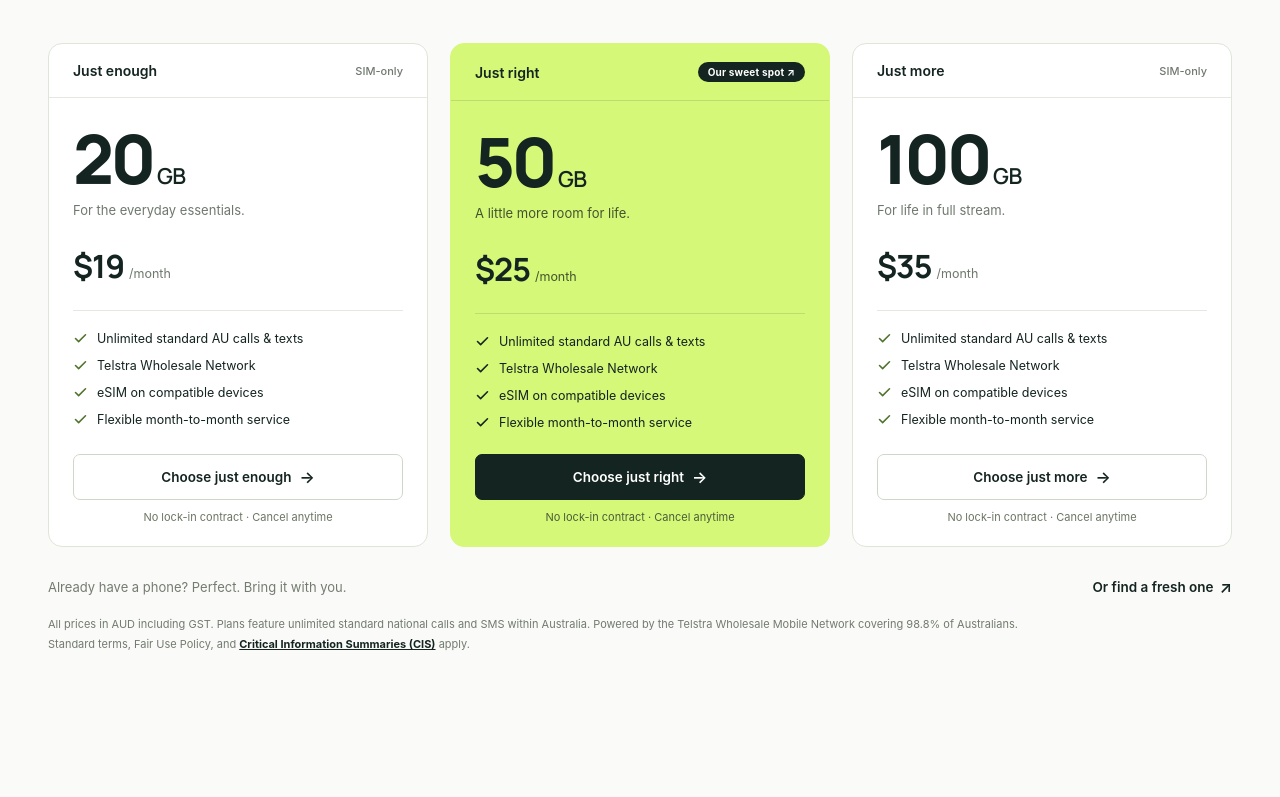
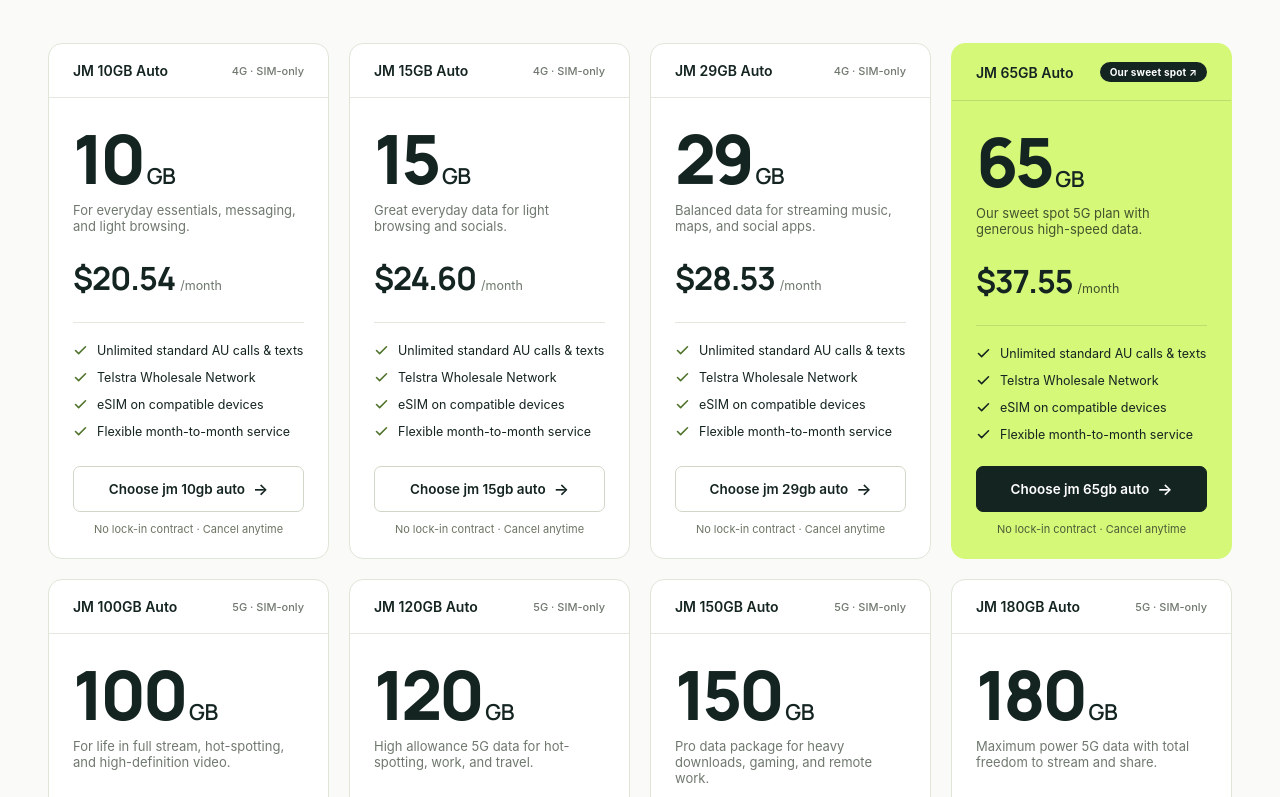
Before and after one commit to macworldgithub/just-mobile-development-FE, a Next.js app: page / in a window 1280 px wide. Shown: the part 1343-2140 px from the top of the page. Built offline with nearby package versions, Linux system fonts and the light colour scheme; no server answers; a web font is replaced by a local one.

Commit message:
feat(plans): update plans to official carrier rates and 8-tier lineup from bele-app.plans.json

```diff
--- a/src/app/account/account.module.css
+++ b/src/app/account/account.module.css
@@ -399,10 +399,10 @@
   box-shadow: 0 2px 6px rgba(0, 0, 0, 0.08);
 }
 
-/* 3 Plan Cards in Grid */
+/* Plan Cards in Grid */
 .portalPlansGrid {
   display: grid;
-  grid-template-columns: repeat(3, 1fr);
+  grid-template-columns: repeat(auto-fit, minmax(220px, 1fr));
   gap: 14px;
   margin-bottom: 22px;
 }
--- a/src/app/page.tsx
+++ b/src/app/page.tsx
@@ -107,9 +107,9 @@ export default function Home() {
   const handleShowActivationQr = () => {
     setOrderConfig({
       handset: HANDSETS[0],
-      plan: MOBILE_PLANS[1],
+      plan: MOBILE_PLANS[3],
       paymentMode: 'phone_and_plan',
-      repayments: calculateRepayments(2399, 24, 25, 25),
+      repayments: calculateRepayments(2399, 24, 37.55, 37.55),
     });
     setOrderModalOpen(true);
   };
--- a/src/components/AccountDrawer.tsx
+++ b/src/components/AccountDrawer.tsx
@@ -67,7 +67,7 @@ export default function AccountDrawer({
 
             <div className={styles.planDetailsRow}>
               <span className={styles.planLabel}>Plan:</span>
-              <strong className={styles.planValue}>50GB Just right ($25.00/mth)</strong>
+              <strong className={styles.planValue}>JM 65GB Auto ($37.55/mth)</strong>
             </div>
 
             {/* Monthly Data Meter */}
--- a/src/components/BeleChatWidget.tsx
+++ b/src/components/BeleChatWidget.tsx
@@ -73,7 +73,7 @@ export default function BeleChatWidget({ isOpen: controlledOpen, onToggle }: Bel
           {
             role: 'assistant',
             content:
-              "I'm here to help! Our plans start from $19/mth for 20GB, $25 for 50GB, and $35 for 100GB on the Telstra Wholesale Network.",
+              "I'm here to help! Our plans start from $20.54/mth (10GB) up to $67.00/mth (180GB) on the Telstra Wholesale Network.",
           },
         ]);
       }
--- a/src/components/BeleSection.tsx
+++ b/src/components/BeleSection.tsx
@@ -53,7 +53,7 @@ export default function BeleSection() {
           {
             role: 'assistant',
             content:
-              "I'm here to help! Our plans start from $19/mth for 20GB, $25 for 50GB, and $35 for 100GB on the Telstra Wholesale Network.",
+              "I'm here to help! Our plans start from $20.54/mth (10GB) up to $67.00/mth (180GB) on the Telstra Wholesale Network.",
           },
         ]);
       }
--- a/src/components/CisModal.tsx
+++ b/src/components/CisModal.tsx
@@ -7,47 +7,94 @@ import styles from './CisModal.module.css';
 interface CisModalProps {
   isOpen: boolean;
   onClose: () => void;
-  defaultPlan?: '20gb' | '50gb' | '100gb';
+  defaultPlan?: string;
 }
 
 interface PlanCisDetails {
-  id: '20gb' | '50gb' | '100gb';
+  id: string;
   name: string;
   monthlyFee: number;
   dataGb: number;
   costPerGb: number;
+  network: string;
+  tier?: string;
 }
 
 const PLAN_DATA: Record<string, PlanCisDetails> = {
-  '20gb': {
-    id: '20gb',
-    name: '20GB Just enough Plan',
-    monthlyFee: 19,
-    dataGb: 20,
-    costPerGb: 0.95,
+  '10gb': {
+    id: '10gb',
+    name: 'JM 10GB Auto',
+    monthlyFee: 20.54,
+    dataGb: 10,
+    costPerGb: 2.05,
+    network: '4G LTE',
   },
-  '50gb': {
-    id: '50gb',
-    name: '50GB Just right Plan',
-    monthlyFee: 25,
-    dataGb: 50,
-    costPerGb: 0.50,
+  '15gb': {
+    id: '15gb',
+    name: 'JM 15GB Auto',
+    monthlyFee: 24.60,
+    dataGb: 15,
+    costPerGb: 1.64,
+    network: '4G LTE',
+  },
+  '29gb': {
+    id: '29gb',
+    name: 'JM 29GB Auto',
+    monthlyFee: 28.53,
+    dataGb: 29,
+    costPerGb: 0.98,
+    network: '4G LTE',
+  },
+  '65gb': {
+    id: '65gb',
+    name: 'JM 65GB Auto',
+    monthlyFee: 37.55,
+    dataGb: 65,
+    costPerGb: 0.58,
+    network: '5G Ultra',
   },
   '100gb': {
     id: '100gb',
-    name: '100GB Just heaps Plan',
-    monthlyFee: 35,
+    name: 'JM 100GB Auto',
+    monthlyFee: 46.40,
     dataGb: 100,
-    costPerGb: 0.35,
+    costPerGb: 0.46,
+    network: '5G Ultra',
+  },
+  '120gb': {
+    id: '120gb',
+    name: 'JM 120GB Auto',
+    monthlyFee: 54.86,
+    dataGb: 120,
+    costPerGb: 0.46,
+    network: '5G Ultra',
+  },
+  '150gb': {
+    id: '150gb',
+    name: 'JM 150GB Auto',
+    monthlyFee: 59.89,
+    dataGb: 150,
+    costPerGb: 0.40,
+    network: '5G Ultra',
+  },
+  '180gb': {
+    id: '180gb',
+    name: 'JM 180GB Auto',
+    monthlyFee: 67.00,
+    dataGb: 180,
+    costPerGb: 0.37,
+    network: '5G Ultra',
   },
 };
 
-export default function CisModal({ isOpen, onClose, defaultPlan = '50gb' }: CisModalProps) {
-  const [selectedPlanKey, setSelectedPlanKey] = useState<'20gb' | '50gb' | '100gb'>(defaultPlan);
+export default function CisModal({ isOpen, onClose, defaultPlan = '65gb' }: CisModalProps) {
+  const normalizedKey = defaultPlan.toLowerCase().replace(/[^0-9a-z]/g, '');
+  const initialKey = PLAN_DATA[normalizedKey] ? normalizedKey : '65gb';
+  const [selectedPlanKey, setSelectedPlanKey] = useState<string>(initialKey);
 
   if (!isOpen) return null;
 
-  const plan = PLAN_DATA[selectedPlanKey];
+  const plan = PLAN_DATA[selectedPlanKey] || PLAN_DATA['65gb'];
 
   return (
     <div className={styles.overlay} onClick={onClose} role="dialog" aria-modal="true">
@@ -67,119 +114,94 @@ export default function CisModal({ isOpen, onClose, defaultPlan = '50gb' }: CisM
         </div>
 
         {/* Plan Switcher Tabs */}
-        <div className={styles.tabRow}>
-          <button
-            type="button"
-            className={`${styles.tabBtn} ${selectedPlanKey === '20gb' ? styles.activeTab : ''}`}
-            onClick={() => setSelectedPlanKey('20gb')}
-          >
-            20GB ($19/mth)
-          </button>
-          <button
-            type="button"
-            className={`${styles.tabBtn} ${selectedPlanKey === '50gb' ? styles.activeTab : ''}`}
-            onClick={() => setSelectedPlanKey('50gb')}
-          >
-            50GB ($25/mth)
-          </button>
-          <button
-            type="button"
-            className={`${styles.tabBtn} ${selectedPlanKey === '100gb' ? styles.activeTab : ''}`}
-            onClick={() => setSelectedPlanKey('100gb')}
-          >
-            100GB ($35/mth)
-          </button>
+        <div className={styles.tabRow} style={{ flexWrap: 'wrap', gap: '6px' }}>
+          {Object.entries(PLAN_DATA).map(([key, p]) => (
+            <button
+              key={key}
+              type="button"
+              className={`${styles.tabBtn} ${selectedPlanKey === key ? styles.activeTab : ''}`}
+              onClick={() => setSelectedPlanKey(key)}
+            >
+              {p.tier || `${p.dataGb}GB`} (${p.monthlyFee.toFixed(2)}/mth)
+            </button>
+          ))}
         </div>
 
-        {/* Scrollable Body */}
-        <div className={styles.contentBody}>
-          {/* Section 1: Information About The Service */}
-          <div className={styles.section}>
-            <div className={styles.sectionHeader}>
-              <span>📋 1. Information About The Service</span>
-            </div>
-            <p>
-              <strong>Service Description:</strong> JustMobile SIM-only mobile phone service provides access to the 4G and 5G Telstra Wholesale Mobile Network across Australia. Compatible 5G devices can access 5G download speeds.
-            </p>
-            <p>
-              <strong>Minimum Term:</strong> Month-to-month. There is no lock-in contract. You may cancel at any time with zero early termination fee.
-            </p>
-
-            <div className={styles.cisGrid}>
-              <div className={styles.cisCell}>
-                <div className={styles.cellLabel}>Selected Plan</div>
-                <div className={styles.cellValue}>{plan.name}</div>
-              </div>
-              <div className={styles.cisCell}>
-                <div className={styles.cellLabel}>Minimum Monthly Charge</div>
-                <div className={styles.cellValue}>${plan.monthlyFee}.00 / month</div>
-              </div>
-              <div className={styles.cisCell}>
-                <div className={styles.cellLabel}>Included Monthly Data</div>
-                <div className={styles.cellValue}>{plan.dataGb} GB (at 5G speeds)</div>
-              </div>
-              <div className={styles.cisCell}>
-                <div className={styles.cellLabel}>Excess Data Policy</div>
-                <div className={styles.cellValue}>Data stops at cap (Zero bill shock)</div>
-              </div>
+        {/* CIS Content */}
+        <div className={styles.content}>
+          <div className={styles.planHeader}>
+            <span className={styles.planName}>{plan.name}</span>
+            <div className={styles.planPriceWrap}>
+              <span className={styles.planPrice}>${plan.monthlyFee.toFixed(2)}</span>
+              <span className={styles.planPeriod}>/ month (GST incl.)</span>
             </div>
           </div>
 
-          {/* Section 2: Inclusions & Exclusions */}
-          <div className={styles.section}>
-            <div className={styles.sectionHeader}>
-              <span>📞 2. Calls, SMS and MMS Inclusions</span>
-            </div>
+          <table className={styles.summaryTable}>
+            <tbody>
+              <tr>
+                <th>Minimum Monthly Charge</th>
+                <td>${plan.monthlyFee.toFixed(2)} / month</td>
+              </tr>
+              <tr>
+                <th>Monthly Data Allowance</th>
+                <td>
+                  <strong>{plan.dataGb}GB</strong> of included standard Australian data ({plan.network})
+                </td>
+              </tr>
+              <tr>
+                <th>Cost of 1GB Data</th>
+                <td>${plan.costPerGb.toFixed(2)} per GB</td>
+              </tr>
+              <tr>
+                <th>Contract Term</th>
+                <td>Month-to-month. No lock-in contract. Cancel anytime.</td>
+              </tr>
+              <tr>
+                <th>Early Termination Fee</th>
+                <td>$0 (None)</td>
+              </tr>
+              <tr>
+                <th>Standard National Calls & SMS</th>
+                <td>Unlimited standard calls and SMS to Australian mobiles and landlines.</td>
+              </tr>
+              <tr>
+                <th>Standard National MMS</th>
+                <td>Unlimited standard MMS within Australia.</td>
+              </tr>
+              <tr>
+                <th>Network Coverage</th>
+                <td>Telstra Wholesale 4G & 5G Mobile Network reaching 98.8% of Australians.</td>
+              </tr>
+              <tr>
+                <th>Emergency Service Access</th>
+                <td>Calls to Triple Zero (000) and 112 are always completely free of charge.</td>
+              </tr>
+              <tr>
+                <th>Billing Cycle & Auto-Pay</th>
+                <td>Monthly direct debit occurs automatically on the 28th of every calendar month.</td>
+              </tr>
+            </tbody>
+          </table>
+
+          <div className={styles.finePrint}>
+            <h4>Additional Information & Statutory Rights</h4>
             <p>
-              <strong>Included In Plan:</strong> Unlimited standard national calls, SMS, and MMS to Australian fixed landlines and standard mobile numbers (including 13, 1300, and 1800 numbers), plus voicemail retrieval.
-            </p>
-            <p>
-              <strong>Excluded:</strong> Premium rate numbers (1900 numbers), international calls/SMS (unless purchased via add-on), international roaming, satellite numbers, and operator-assisted directory services (1223).
-            </p>
-          </div>
-
-          {/* Section 3: Data Usage & Policy */}
-          <div className={styles.section}>
-            <div className={styles.sectionHeader}>
-              <span>💾 3. Data Usage & Allowance Policy</span>
-            </div>
-            <p>
-              • <strong>Cost of 1MB / 1GB in allowance:</strong> ${plan.costPerGb.toFixed(2)} per GB included in monthly charge.
-              <br />• <strong>Monthly Allowance:</strong> Full data quota is refreshed on the 28th of each monthly billing cycle on the Telstra Wholesale 5G & 4G network.
-              <br />• <strong>Excess Data:</strong> No surprise overage bills. Data stops automatically when your monthly allowance is depleted, with optional top-up packs available in your Customer Portal.
-            </p>
-          </div>
-
-          {/* Section 4: Network Coverage & Emergency Calling */}
-          <div className={styles.section}>
-            <div className={styles.sectionHeader}>
-              <span>🌐 4. Coverage & Emergency 000 Access</span>
-            </div>
-            <p>
-              • <strong>Network Coverage:</strong> Uses parts of the Telstra Mobile Network covering more than 98.8% of the Australian population.
-              <br />• <strong>Emergency 000:</strong> Calls to Triple Zero (000) and 112 are always free and accessible even if your plan has zero balance or is temporarily suspended.
-              <br />• <strong>Integrated Public Number Database (IPND):</strong> Your contact and address details are registered in IPND to support emergency response and 000 location services as required by Australian law.
-            </p>
-          </div>
-
-          {/* Section 5: Dispute Resolution & TIO */}
-          <div className={styles.section}>
-            <div className={styles.sectionHeader}>
-              <span>⚖️ 5. Complaints Handling & Ombudsman Escalation</span>
-            </div>
-            <p>
-              If you have any feedback or a complaint, our Australian support team can be reached via your Customer Portal or by emailing <strong>support@justmobile.com.au</strong>. If you are not satisfied with the resolution, you may escalate your dispute to the <strong>Telecommunications Industry Ombudsman (TIO)</strong> by calling <strong>1800 062 058</strong> or visiting <strong>www.tio.com.au</strong>.
+              This Critical Information Summary (CIS) covers the JustMobile SIM-only month-to-month plan.
+              Data sessions terminate once your monthly allowance is exhausted to prevent bill shock.
+              Top-up data packs are available inside your Customer Portal at /account.
+              If you experience financial hardship, please review our Financial Hardship Policy at /hardship.
+              Complaints may be submitted directly at /complaints or escalated to the Telecommunications Industry
+              Ombudsman (TIO) at www.tio.com.au.
             </p>
           </div>
         </div>
 
-        {/* Footer Bar */}
-        <div className={styles.footerBar}>
-          <div className={styles.complianceText}>
-            ACMA Telecommunications Consumer Protections Code (TCP C628). Critical Information Summary published for JustMobile Australia.
-          </div>
+        {/* Footer Actions */}
+        <div className={styles.footer}>
+          <span className={styles.cisRef}>ABN: 48 672 819 204 · CIS-JM-2026-v2</span>
           <button type="button" className={styles.doneBtn} onClick={onClose}>
-            Close CIS
+            Done Reading
           </button>
         </div>
       </div>
--- a/src/components/OrderFlowModal.tsx
+++ b/src/components/OrderFlowModal.tsx
@@ -196,9 +196,9 @@ export default function OrderFlowModal({ isOpen, onClose, config, onExplorePhone
       const orderPayload = {
         custNo: activeCustNo,
         msn: keepExistingNumber ? portNumber : selectedNumber.replace(/\s+/g, ''),
-        planNo: '13369',
-        planName: config?.plan?.name || '50GB Just right Plan',
-        pricePerMonth: config?.plan?.pricePerMonth || 25,
+        planNo: config?.plan?.planNo ? String(config.plan.planNo) : '11144157',
+        planName: config?.plan?.name || 'JM 65GB Auto',
+        pricePerMonth: config?.plan?.pricePerMonth || 37.55,
         email: activeEmail,
         address: address || user?.address || 'Unit 4, 182 George Street',
         suburb: user?.suburb || 'Sydney',
--- a/src/components/PlansSection.module.css
+++ b/src/components/PlansSection.module.css
@@ -72,8 +72,14 @@
 /* Plans Grid */
 .plansGrid {
   display: grid;
-  grid-template-columns: repeat(3, 1fr);
-  gap: 22px;
+  grid-template-columns: repeat(4, 1fr);
+  gap: 20px;
+}
+
+@media (max-width: 1240px) {
+  .plansGrid {
+    grid-template-columns: repeat(2, 1fr);
+  }
 }
 
 .planCard {
--- a/src/components/PlansSection.tsx
+++ b/src/components/PlansSection.tsx
@@ -15,14 +15,14 @@ interface PlansSectionProps {
 export default function PlansSection({ onSelectPlan, onExplorePhones, initialPlans }: PlansSectionProps) {
   const [plans, setPlans] = useState<MobilePlan[]>(initialPlans || MOBILE_PLANS);
   const [cisOpen, setCisOpen] = useState<boolean>(false);
-  const [selectedCisPlan, setSelectedCisPlan] = useState<'20gb' | '50gb' | '100gb'>('50gb');
+  const [selectedCisPlan, setSelectedCisPlan] = useState<string>('65gb');
 
   // Fetch plans from MongoDB API
   useEffect(() => {
     fetch('/api/plans')
       .then((res) => res.json())
       .then((data) => {
-        if (data.data && Array.isArray(data.data)) {
+        if (data.data && Array.isArray(data.data) && data.data.length > 0) {
           setPlans(data.data);
         }
       })
@@ -41,7 +41,7 @@ export default function PlansSection({ onSelectPlan, onExplorePhones, initialPla
               Small on the bill.
             </h2>
             <p className={styles.subtitle}>
-              Three straightforward choices. No maze of add-ons.
+              Straightforward plan choices. No maze of add-ons.
               <br />
               Just pick the data that feels like you.
             </p>
@@ -71,7 +71,9 @@ export default function PlansSection({ onSelectPlan, onExplorePhones, initialPla
                       Our sweet spot ↗
                     </span>
                   ) : (
-                    <span className={styles.simOnlyBadge}>SIM-only</span>
+                    <span className={styles.simOnlyBadge}>
+                      {plan.network ? `${plan.network} · SIM-only` : 'SIM-only'}
+                    </span>
                   )}
                 </div>
 
@@ -87,7 +89,7 @@ export default function PlansSection({ onSelectPlan, onExplorePhones, initialPla
 
                   {/* Monthly price */}
                   <div className={styles.planCost}>
-                    ${plan.pricePerMonth}
+                    ${Number(plan.pricePerMonth).toFixed(2)}
                     <span>/month</span>
                   </div>
 
--- a/src/data/catalogue.ts
+++ b/src/data/catalogue.ts
@@ -23,12 +23,14 @@ export interface Handset {
 
 export interface MobilePlan {
   id: string;
+  planNo?: number;
   name: string;
   tier: string;
   dataGb: number;
   pricePerMonth: number;
   description: string;
   fit: string;
+  network?: string;
   popular?: boolean;
   features: string[];
   dataBankingMaxGb?: number;
@@ -122,61 +124,175 @@ export const HANDSETS: Handset[] = [
 
 export const MOBILE_PLANS: MobilePlan[] = [
   {
-    id: 'little',
-    name: 'Just enough',
-    tier: '20GB',
-    dataGb: 20,
-    pricePerMonth: 19,
-    description: 'For the everyday essentials.',
-    fit: 'Mostly on Wi-Fi',
+    id: 'plan-10gb',
+    planNo: 11144153,
+    name: 'JM 10GB Auto',
+    tier: '10GB',
+    dataGb: 10,
+    pricePerMonth: 20.54,
+    description: 'For everyday essentials, messaging, and light browsing.',
+    fit: 'Everyday Essentials',
+    network: '4G',
     popular: false,
     features: [
-      '20GB high-speed 4G & 5G monthly data',
+      '10GB high-speed 4G monthly data',
       'Unlimited standard calls & SMS within Australia',
-      'Keep your current number or pick a new one',
-      'eSIM instant digital activation',
-      'Zero surprise overages · data stops at cap',
-      'No lock-in contract · cancel anytime',
+      'Instant eSIM QR code delivery or physical SIM',
+      'Telstra Wholesale 4G Network coverage',
+      'Zero bill shock · data stops when cap reached',
+      'No lock-in contract · Cancel anytime',
     ],
     roamingInternationalMinutes: false,
   },
   {
-    id: 'everyday',
-    name: 'Just right',
-    tier: '50GB',
-    dataGb: 50,
-    pricePerMonth: 25,
-    popular: true,
-    description: 'A little more room for life.',
-    fit: 'A bit of everything',
+    id: 'plan-15gb',
+    planNo: 11144154,
+    name: 'JM 15GB Auto',
+    tier: '15GB',
+    dataGb: 15,
+    pricePerMonth: 24.6,
+    description: 'Great everyday data for light browsing and socials.',
+    fit: 'Casual Browsing',
+    network: '4G',
+    popular: false,
     features: [
-      '50GB superfast 5G monthly data (capped up to 250Mbps)',
+      '15GB high-speed 4G monthly data',
       'Unlimited standard calls & SMS within Australia',
-      'Unlimited standard MMS within Australia',
-      'Instant eSIM QR code delivery',
-      'Telstra Wholesale 4G & 5G network coverage',
-      'Zero bill shock · data stops when quota reached',
-      'No lock-in contract',
+      'Instant eSIM QR code delivery or physical SIM',
+      'Telstra Wholesale 4G Network coverage',
+      'Zero bill shock · data stops when cap reached',
+      'No lock-in contract · Cancel anytime',
     ],
     roamingInternationalMinutes: false,
   },
   {
-    id: 'more',
-    name: 'Just more',
+    id: 'plan-29gb',
+    planNo: 11144155,
+    name: 'JM 29GB Auto',
+    tier: '29GB',
+    dataGb: 29,
+    pricePerMonth: 28.53,
+    description: 'Balanced data for streaming music, maps, and social apps.',
+    fit: 'Daily Commute & Music',
+    network: '4G',
+    popular: false,
+    features: [
+      '29GB high-speed 4G monthly data',
+      'Unlimited standard calls & SMS within Australia',
+      'Instant eSIM QR code delivery or physical SIM',
+      'Telstra Wholesale 4G Network coverage',
+      'Zero bill shock · data stops when cap reached',
+      'No lock-in contract · Cancel anytime',
+    ],
+    roamingInternationalMinutes: false,
+  },
+  {
+    id: 'plan-65gb',
+    planNo: 11144157,
+    name: 'JM 65GB Auto',
+    tier: '65GB',
+    dataGb: 65,
+    pricePerMonth: 37.55,
+    description: 'Our sweet spot 5G plan with generous high-speed data.',
+    fit: 'Streaming & Video',
+    network: '5G',
+    popular: true,
+    features: [
+      '65GB superfast 5G monthly data',
+      'Unlimited standard calls & SMS within Australia',
+      'Unlimited standard calls to 15 international countries',
+      'Instant eSIM QR code delivery or physical SIM',
+      'Telstra Wholesale 5G Network coverage',
+      'Zero bill shock · data stops when cap reached',
+      'No lock-in contract · Cancel anytime',
+    ],
+    roamingInternationalMinutes: true,
+  },
+  {
+    id: 'plan-100gb',
+    planNo: 11144168,
+    name: 'JM 100GB Auto',
     tier: '100GB',
     dataGb: 100,
-    pricePerMonth: 35,
+    pricePerMonth: 46.4,
+    description: 'For life in full stream, hot-spotting, and high-definition video.',
+    fit: 'Power Users & Hotspot',
+    network: '5G',
     popular: false,
-    description: 'For life in full stream.',
-    fit: 'Streaming on the go',
     features: [
       '100GB uncapped 5G maximum speed monthly data',
       'Unlimited standard calls & SMS within Australia',
-      'Unlimited standard international calls to 35 countries',
-      'Priority Australian customer support queue',
-      'eSIM or physical SIM card delivered free',
-      'Zero bill shock · data stops when quota reached',
-      'No lock-in contract',
+      'Unlimited standard calls to 15 international countries',
+      'Instant eSIM QR code delivery or physical SIM',
+      'Telstra Wholesale 5G Network coverage',
+      'Zero bill shock · data stops when cap reached',
+      'No lock-in contract · Cancel anytime',
+    ],
+    roamingInternationalMinutes: true,
+  },
+  {
+    id: 'plan-120gb',
+    planNo: 11144169,
+    name: 'JM 120GB Auto',
+    tier: '120GB',
+    dataGb: 120,
+    pricePerMonth: 54.86,
+    description: 'High allowance 5G data for hot-spotting, work, and travel.',
+    fit: 'Work from Anywhere',
+    network: '5G',
+    popular: false,
+    features: [
+      '120GB uncapped 5G maximum speed monthly data',
+      'Unlimited standard calls & SMS within Australia',
+      'Unlimited standard calls to 15 international countries',
+      'Instant eSIM QR code delivery or physical SIM',
+      'Telstra Wholesale 5G Network coverage',
+      'Zero bill shock · data stops when cap reached',
+      'No lock-in contract · Cancel anytime',
+    ],
+    roamingInternationalMinutes: true,
+  },
+  {
+    id: 'plan-150gb',
+    planNo: 11144170,
+    name: 'JM 150GB Auto',
+    tier: '150GB',
+    dataGb: 150,
+    pricePerMonth: 59.89,
+    description: 'Pro data package for heavy downloads, gaming, and remote work.',
+    fit: 'Heavy Media & Creators',
+    network: '5G',
+    popular: false,
+    features: [
+      '150GB uncapped 5G maximum speed monthly data',
+      'Unlimited standard calls & SMS within Australia',
+      'Unlimited standard calls to 15 international countries',
+      'Instant eSIM QR code delivery or physical SIM',
+      'Telstra Wholesale 5G Network coverage',
+      'Zero bill shock · data stops when cap reached',
+      'No lock-in contract · Cancel anytime',
+    ],
+    roamingInternationalMinutes: true,
+  },
+  {
+    id: 'plan-180gb',
+    planNo: 11144171,
+    name: 'JM 180GB Auto',
+    tier: '180GB',
+    dataGb: 180,
+    pricePerMonth: 67,
+    description: 'Maximum power 5G data with total freedom to stream and share.',
+    fit: 'Ultimate Freedom',
+    network: '5G',
+    popular: false,
+    features: [
+      '180GB uncapped 5G maximum speed monthly data',
+      'Unlimited standard calls & SMS within Australia',
+      'Unlimited standard calls to 15 international countries',
+      'Priority Australian support queue',
+      'Instant eSIM QR code delivery or physical SIM',
+      'Telstra Wholesale 5G Network coverage',
+      'No lock-in contract · Cancel anytime',
     ],
     roamingInternationalMinutes: true,
   },
```
Also changed, not shown: src/app/account/page.tsx (+79 -26 lines), src/config/chatbotConfig.ts (+8 -9 lines).
